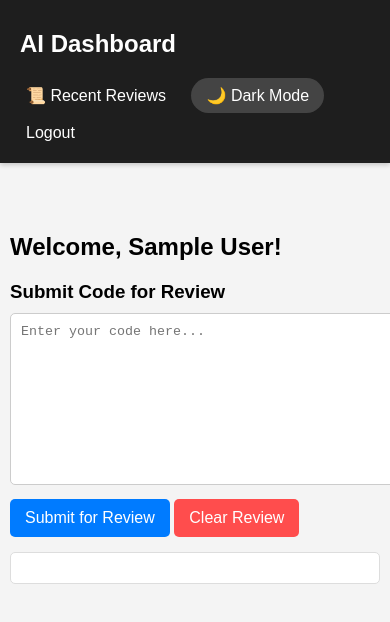
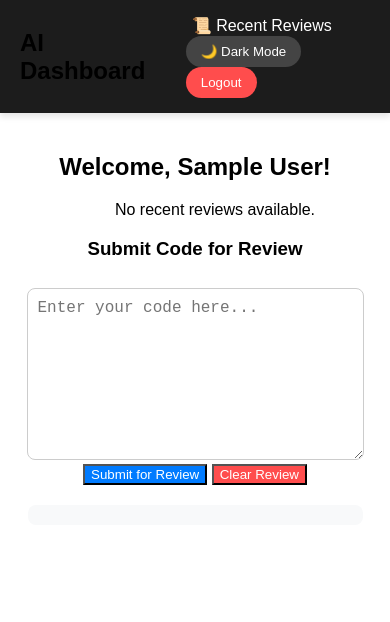
Before and after one commit to Emzee-Creates/ai-code-review, a plain HTML site: page frontend/dashboard.html in a window 390 px wide. Drawn offline with Linux system fonts and the light colour scheme; sample sign-in values are in the browser's storage.

Commit message:
Update dashboard.css

```diff
--- a/frontend/dashboard.css
+++ b/frontend/dashboard.css
@@ -3,7 +3,6 @@ body {
     font-family: Arial, sans-serif;
     margin: 0;
     padding: 0;
-    background-color: #f4f4f4;
     transition: background-color 0.3s ease, color 0.3s ease;
 }
 
@@ -13,34 +12,26 @@ body {
     color: #ffffff;
 }
 
-/* Top Navigation Bar */
+/* Top Bar */
+header {
+    display: flex;
+    align-items: center;
+    justify-content: space-between;
+    background: #1c1c1c;
+    padding: 15px 20px;
+    box-shadow: 0 4px 6px rgba(0, 0, 0, 0.1);
+}
+
+header h2 {
+    margin: 0;
+    font-size: 1.5rem;
+}
+
+/* Top Bar Buttons */
 .top-bar {
     display: flex;
     align-items: center;
-    justify-content: space-between;
-    background-color: #1e1e1e;
-    padding: 10px 20px;
-    color: white;
-    box-shadow: 0 2px 5px rgba(0, 0, 0, 0.2);
-}
-
-.top-bar .nav-items {
-    display: flex;
-    align-items: center;
-}
-
-.top-bar button {
-    background: transparent;
-    color: white;
-    border: none;
-    font-size: 16px;
-    margin-right: 15px;
-    cursor: pointer;
-    transition: opacity 0.3s ease;
-}
-
-.top-bar button:hover {
-    opacity: 0.7;
+    gap: 15px;
 }
 
 /* Dark Mode Toggle */
@@ -58,40 +49,77 @@ body {
     background: #222;
 }
 
-/* Main Content */
+/* Recent Reviews Button */
+#recentReviewsTab {
+    background: transparent;
+    color: white;
+    border: none;
+    font-size: 1rem;
+    cursor: pointer;
+    display: flex;
+    align-items: center;
+    gap: 5px;
+}
+
+#recentReviewsTab:hover {
+    text-decoration: underline;
+}
+
+/* Logout Button */
+#logoutBtn {
+    background: #ff4d4d;
+    color: white;
+    border: none;
+    padding: 8px 15px;
+    border-radius: 20px;
+    cursor: pointer;
+    transition: background 0.3s ease, transform 0.2s ease;
+    margin-left: auto; /* Push to the right */
+}
+
+#logoutBtn:hover {
+    background: #cc0000;
+    transform: scale(1.05);
+}
+
+/* Main Section */
 main {
     padding: 20px;
-    max-width: 800px;
-    margin: 40px auto;
+    text-align: center;
 }
 
-/* Code Review Section */
-h3 {
-    margin-bottom: 10px;
+/* Textarea */
+#codeInput {
+    width: 90%;
+    height: 150px;
+    padding: 10px;
+    font-size: 1rem;
+    border-radius: 8px;
+    border: 1px solid #ccc;
+    margin-top: 10px;
 }
 
-/* Code Input */
-#codeInput {
-    width: 100%;
-    height: 150px;
-    padding: 10px;
-    font-family: monospace;
-    border: 1px solid #ccc;
-    border-radius: 5px;
-    resize: none;
+/* Buttons */
+.button-container {
+    display: flex;
+    justify-content: center;
+    gap: 15px;
+    margin-top: 15px;
+}
+
+.button-container button {
+    padding: 10px 20px;
+    border: none;
+    border-radius: 10px;
+    cursor: pointer;
+    font-size: 1rem;
+    transition: all 0.3s ease;
 }
 
 /* Submit Button */
 #submitCode {
     background: #007bff;
     color: white;
-    border: none;
-    padding: 10px 15px;
-    border-radius: 5px;
-    cursor: pointer;
-    transition: background 0.3s ease, transform 0.2s ease;
-    font-size: 16px;
-    margin-top: 10px;
 }
 
 #submitCode:hover {
@@ -99,17 +127,10 @@ h3 {
     transform: scale(1.05);
 }
 
-/* Improved Clear Review Button */
+/* Clear Review Button */
 #clearReview {
     background: #ff4d4d;
     color: white;
-    border: none;
-    padding: 10px 15px;
-    border-radius: 5px;
-    cursor: pointer;
-    transition: background 0.3s ease, transform 0.2s ease;
-    font-size: 16px;
-    margin-top: 10px;
 }
 
 #clearReview:hover {
@@ -119,75 +140,18 @@ h3 {
 
 /* Review Output */
 #reviewOutput {
-    background: #fff;
-    padding: 15px;
-    border-radius: 5px;
+    width: 90%;
+    max-height: 200px; /* Fixed height */
+    overflow-y: auto; /* Scrollable */
+    background: #f8f9fa;
+    padding: 10px;
+    border-radius: 8px;
     white-space: pre-wrap;
     font-family: monospace;
-    transition: opacity 0.3s ease-in-out;
-    max-height: 250px; /* Fixed height */
-    overflow-y: auto; /* Scrollable */
-    border: 1px solid #ddd;
-    margin-top: 15px;
+    margin: 20px auto;
 }
 
 .dark-mode #reviewOutput {
     background: #333;
     color: white;
-    border-color: #555;
 }
-
-/* Recent Reviews */
-#recentReviews {
-    margin-top: 20px;
-    padding: 10px;
-    border-radius: 5px;
-    background: #f1f1f1;
-}
-
-.dark-mode #recentReviews {
-    background: #222;
-}
-
-.hidden {
-    display: none;
-}
-
-.review-item {
-    border: 1px solid #ddd;
-    padding: 10px;
-    margin: 5px 0;
-    cursor: pointer;
-    background-color: #f9f9f9;
-    transition: background 0.3s ease;
-}
-
-.review-item:hover {
-    background-color: #eee;
-}
-
-.review-summary {
-    font-weight: bold;
-}
-
-.review-details {
-    margin-top: 5px;
-    padding: 5px;
-    border-top: 1px solid #ccc;
-}
-
-/* Responsive */
-@media (max-width: 768px) {
-    .top-bar {
-        flex-direction: column;
-        align-items: flex-start;
-    }
-
-    .top-bar button {
-        margin-bottom: 10px;
-    }
-
-    main {
-        padding: 10px;
-    }
-}
```
